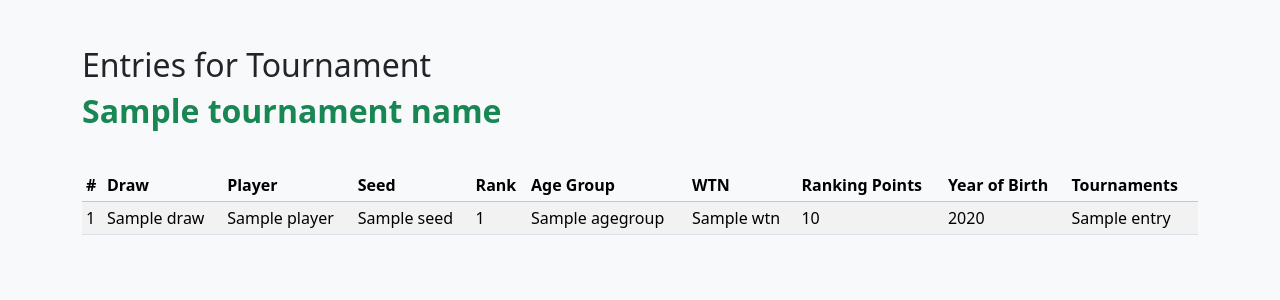
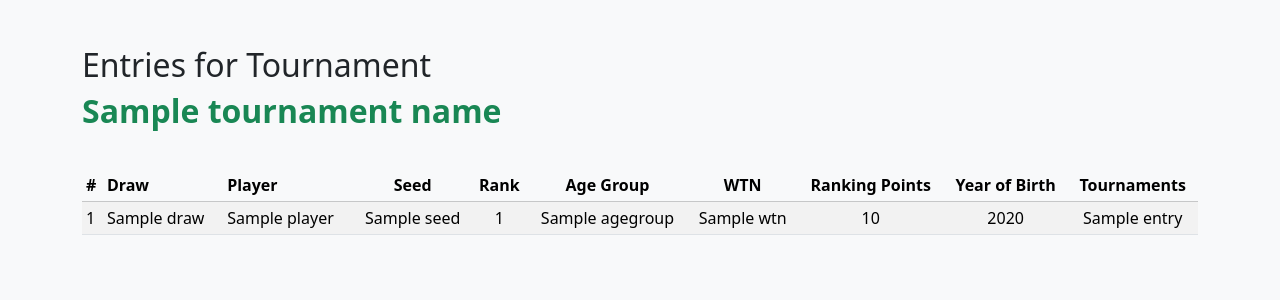
Before and after one commit to JohnNita83/tennis_ranking_app, a Flask app: template templates/entries.html in a window 1280 px wide. Shown: the part 56-356 px from the top of the page. Run offline with Flask 3, Linux system fonts and the light colour scheme; the template is opened without the code that fills it: most values are stand-ins (such as "Sample title", 1, 10 or a date in 2020); some libraries are stand-ins or nearby versions.

Commit message:
further styling

```diff
--- a/app.py
+++ b/app.py
@@ -1334,7 +1334,7 @@ def player():
                     mode="lines+markers+text",   # include text labels
                     line=dict(color="green", width=3),
                     marker=dict(size=8),
-                    text=ranks,                  # show rank numbers
+                  # text=ranks,                  # show rank numbers
                     textposition="top center"    # place labels above markers
                 )
             ],
--- a/templates/entries.html
+++ b/templates/entries.html
@@ -10,13 +10,13 @@
         <th>#</th>
         <th>Draw</th>
         <th>Player</th>
-        <th>Seed</th>
-        <th>Rank</th>
-        <th>Age Group</th>
-        <th>WTN</th>
-        <th>Ranking Points</th>
-        <th>Year of Birth</th>
-        <th>Tournaments</th>
+        <th style="text-align: center;">Seed</th>
+        <th style="text-align: center;">Rank</th>
+        <th style="text-align: center;">Age Group</th>
+        <th style="text-align: center;">WTN</th>
+        <th style="text-align: center;">Ranking Points</th>
+        <th style="text-align: center;">Year of Birth</th>
+        <th style="text-align: center;">Tournaments</th>
       </tr>
     </thead>
     <tbody>
@@ -37,13 +37,13 @@
           {{ entry.Draw }}
         </td>
         <td>{{ entry.player }}</td>
-        <td>{{ entry.Seed }}</td>
-        <td>{{ entry.rank }}</td>
-        <td>{{ entry.agegroup }}</td>
-        <td>{{ entry.wtn }}</td>
-        <td>{{ entry.ranking_points }}</td>
-        <td>{{ entry.year_of_birth }}</td>
-        <td>{{ entry.tournaments }}</td>
+        <td style="text-align: center;">{{ entry.Seed }}</td>
+        <td style="text-align: center;">{{ entry.rank }}</td>
+        <td style="text-align: center;">{{ entry.agegroup }}</td>
+        <td style="text-align: center;">{{ entry.wtn }}</td>
+        <td style="text-align: center;">{{ entry.ranking_points }}</td>
+        <td style="text-align: center;">{{ entry.year_of_birth }}</td>
+        <td style="text-align: center;">{{ entry.tournaments }}</td>
       </tr>
       {% endfor %}
     </tbody>
```
Also changed, not shown: templates/tournaments.html (+9 -8 lines).
